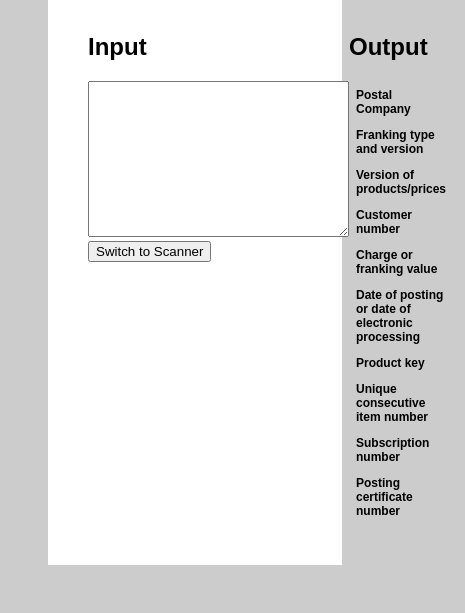
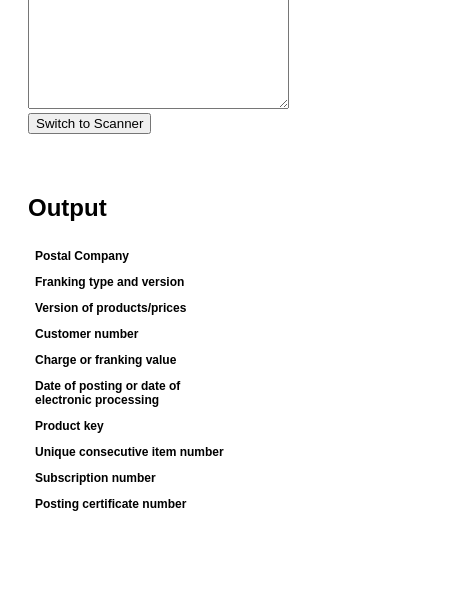
Before and after one commit to FabianScheidt/IT-Franking-Decoder, a plain HTML site: page index.html in a window 390 px wide. Shown: the part 332-945 px from the top of the page, 465 px wide, since content can reach past the window. Drawn offline with Linux system fonts and the light colour scheme.

Commit message:
Make layout responsive

```diff
--- a/index.html
+++ b/index.html
@@ -46,6 +46,25 @@
       td {
         padding: 5px;
       }
+
+      @media screen and (max-width: 720px) {
+        body {
+          background: #fff;
+          padding: 0;
+        }
+
+        #wrapper {
+          padding: 20px;
+        }
+
+        .flex-wrapper {
+          display: block;
+        }
+
+        .flex-wrapper > * {
+          margin: 60px 0;
+        }
+      }
     </style>
   </head>
   <body>
@@ -53,7 +72,7 @@
       <h1>Deutsche Post IT Franking Decoder</h1>
       <p>
         Scan the Data Matrix code using your favorite scanner and paste it into
-        the input field to decode its contents.
+        the input field or use the web-based scanner to decode its contents.
       </p>
       <div class="flex-wrapper">
         <div>
```
